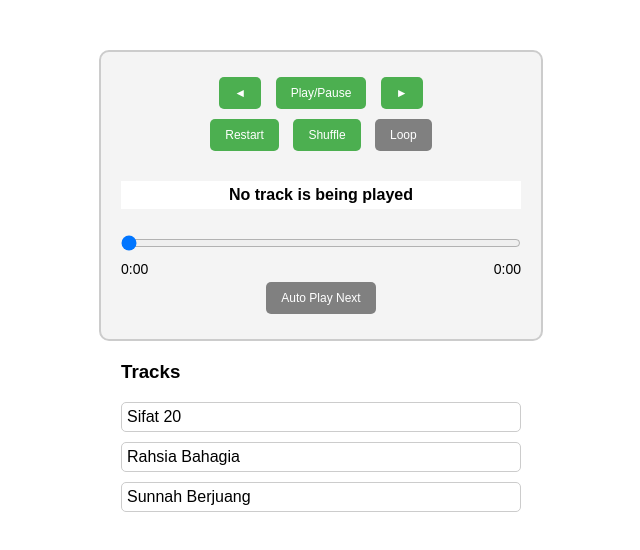
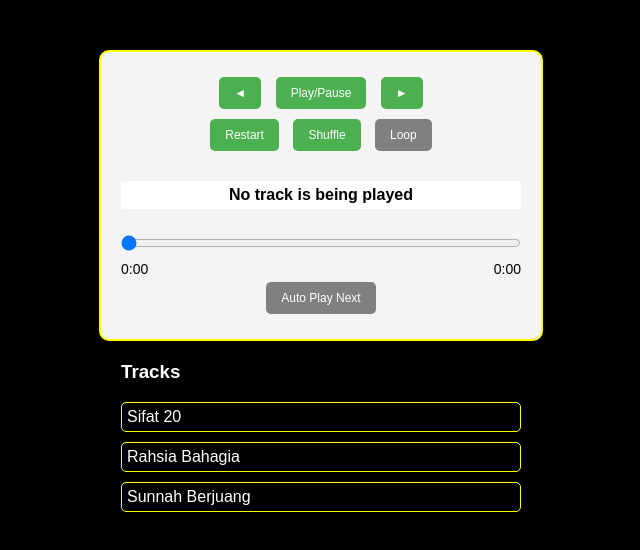
Before and after one commit to bazliamin90/ipod, a plain HTML site: page index.html in a window 1280 px wide. Shown: the whole page, without its empty margins (319-959 px from the left). Drawn offline with Linux system fonts and the light colour scheme.

Commit message:
Update index.html

```diff
--- a/index.html
+++ b/index.html
@@ -9,13 +9,18 @@
       font-family: Arial, sans-serif;
       text-align: center;
       margin: 50px;
+	  background-color: black;
     }
+
+	h3{
+	  color: white;
+	}
 
     .audio-player {
       display: inline-block;
       padding: 20px;
       background-color: #f4f4f4;
-      border: 2px solid #ccc;
+      border: 2px solid yellow;
       border-radius: 10px;
       width: 400px;
     }
@@ -73,13 +78,14 @@
     .track-list ul {
       padding: 0;
       list-style: none;
+	  color: white;
     }
 
     .track-list li {
       margin: 10px 0;
       cursor: pointer;
       padding: 5px;
-      border: 1px solid #ccc;
+      border: 1px solid yellow;
       border-radius: 5px;
 	  text-decoration: none;
     }
```
